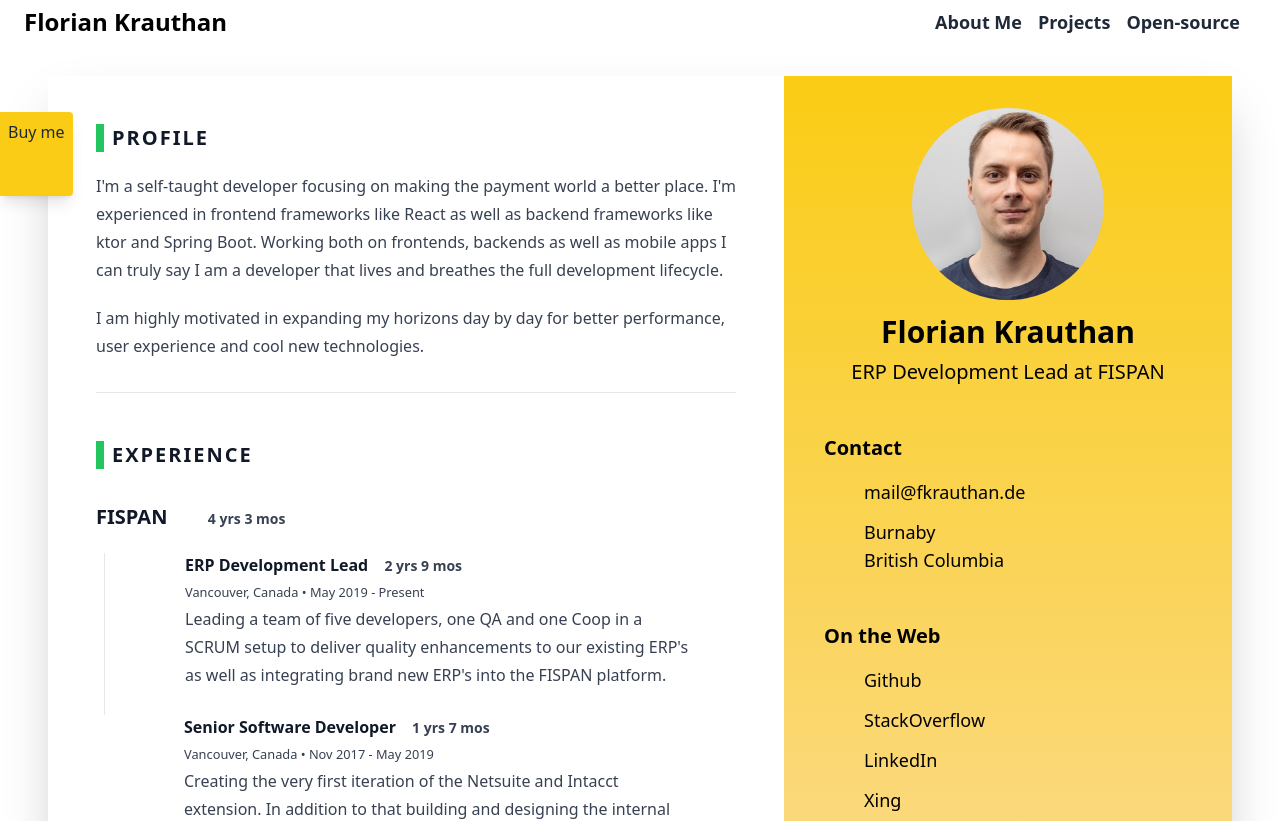
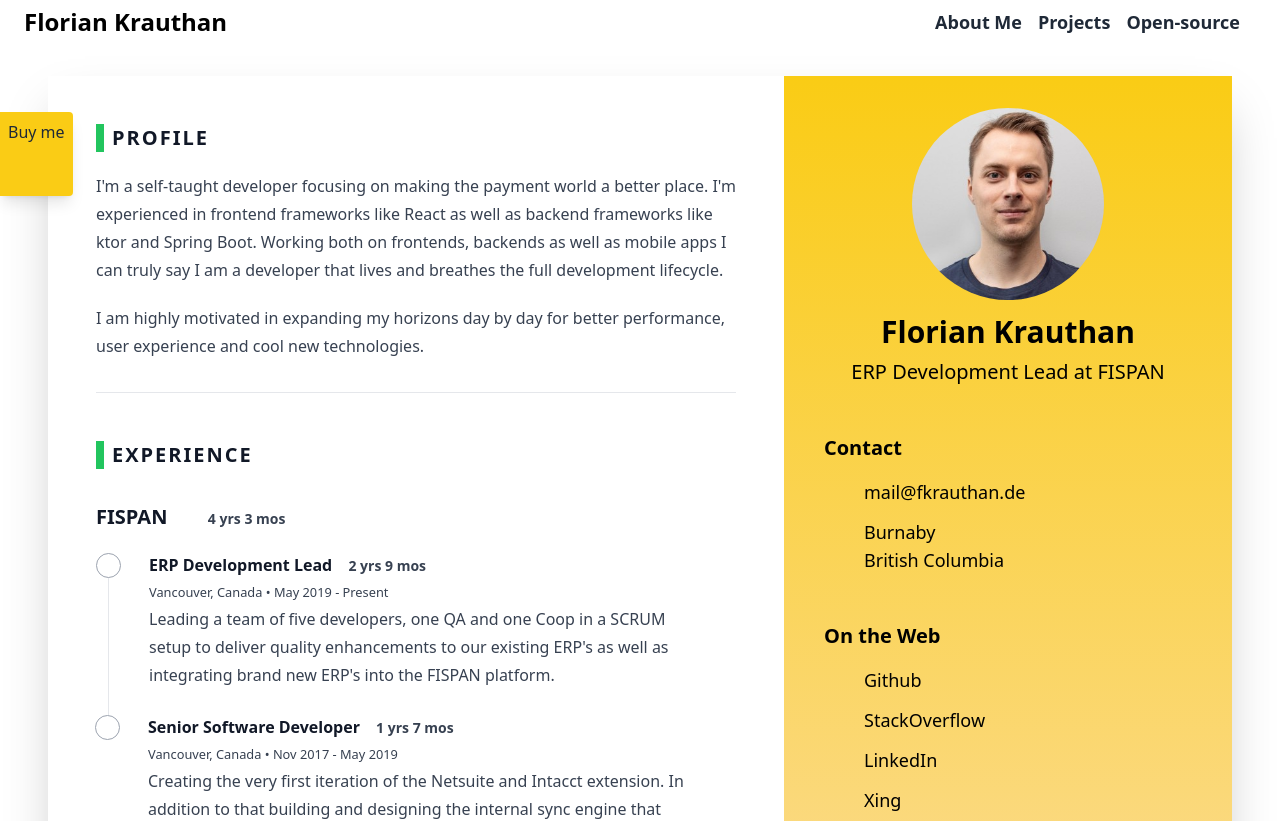
Before and after one commit to fkrauthan/fkrauthan.ca, a Next.js app: page /about-me in a window 1280 px wide. Shown: the top 821 px of the page. Built offline with nearby package versions, Linux system fonts and the light colour scheme; some icons are missing.

Commit message:
Fixed timeline styling

```diff
--- a/components/resume/work/RoleTimeline.module.css
+++ b/components/resume/work/RoleTimeline.module.css
@@ -1,10 +1,12 @@
 .timeline ul,
 .timeline li {
-  @apply list-none p-0;
+  @apply list-none p-0 pl-1;
 }
 
 .timeline li {
-  @apply pb-4 border-l pl-20 ml-2 mb-0 mt-0;
+  @apply pb-4 border-l pl-10 ml-2 mb-0 mt-0;
+
+  position: relative;
 }
 
 .timeline li:last-child {
@@ -12,7 +14,10 @@
 }
 
 .timeline li:before {
-  /*@apply bg-white border border-gray-400;*/
+  @apply bg-white border border-gray-400 rounded-full;
+
+  content: "";
+  position: absolute;
 
   width: 25px;
   height: 25px;
```
